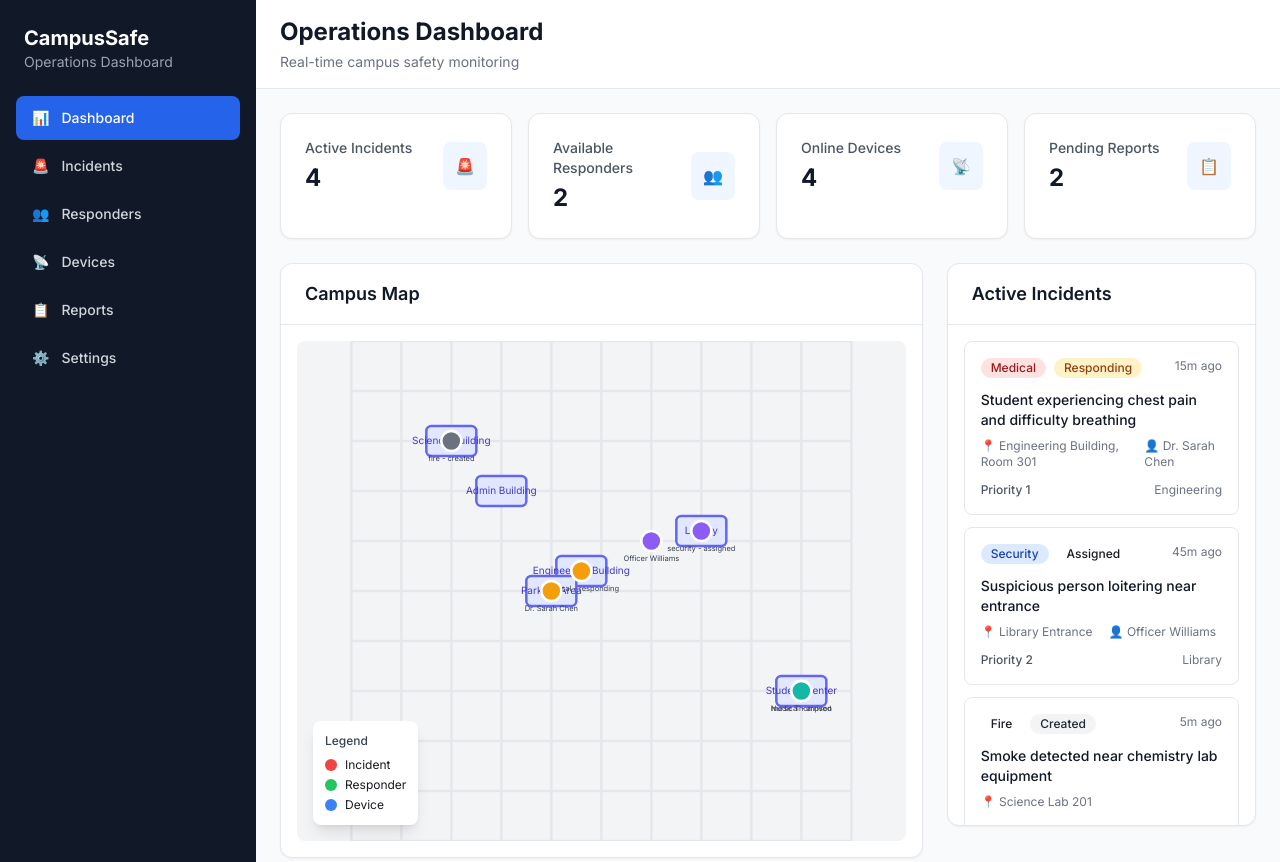
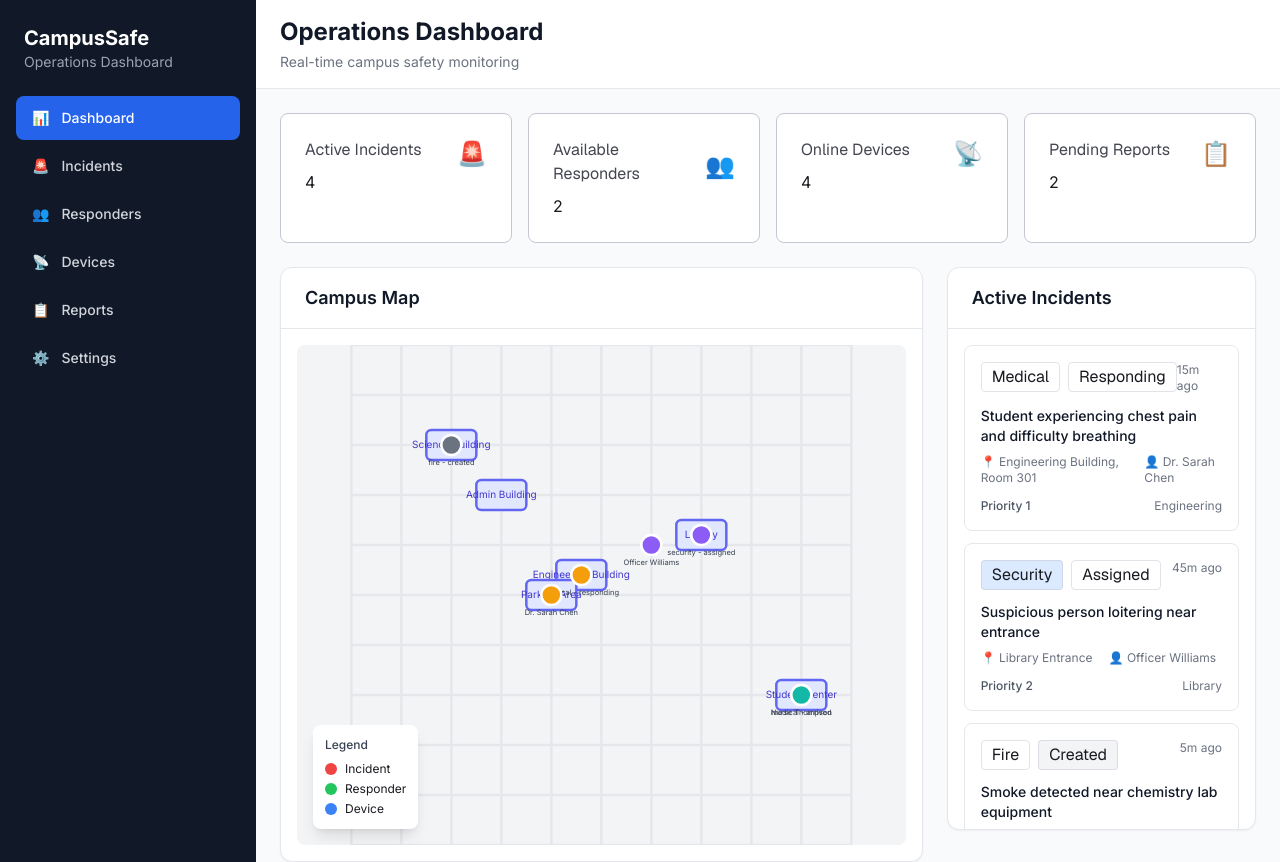
Before and after one commit to kalchan12/campussafe, a Next.js app in the folder apps/dashboard/: page /dashboard in a window 1280 px wide. Shown: the top 862 px of the page. Built offline with nearby package versions, Linux system fonts and the light colour scheme.

Commit message:
feat(dashboard): update UI primitive components and tests

```diff
--- a/apps/dashboard/components/ui/badge.tsx
+++ b/apps/dashboard/components/ui/badge.tsx
@@ -2,23 +2,26 @@ import { cn } from '@/lib/utils';
 
 interface BadgeProps {
   children: React.ReactNode;
-  variant?: 'default' | 'success' | 'warning' | 'error' | 'info';
+  variant?: 'default' | 'success' | 'warning' | 'error' | 'info' | 'critical' | 'high' | 'medium';
   className?: string;
 }
 
 export function Badge({ children, variant = 'default', className }: BadgeProps) {
   const variants = {
-    default: 'bg-gray-100 text-gray-800',
-    success: 'bg-green-100 text-green-800',
-    warning: 'bg-amber-100 text-amber-800',
-    error: 'bg-red-100 text-red-800',
-    info: 'bg-blue-100 text-blue-800',
+    default: 'bg-surface-variant text-on-surface-variant border border-outline-variant/50',
+    success: 'bg-emerald-50 text-emerald-700 border border-emerald-200',
+    warning: 'bg-tertiary-fixed text-on-tertiary-fixed border border-tertiary-fixed-dim/30',
+    error: 'bg-error-container text-on-error-container border border-error/20',
+    info: 'bg-secondary-container text-on-secondary-container border border-secondary/20',
+    critical: 'bg-error-container text-on-error-container border border-error/20',
+    high: 'bg-tertiary-fixed text-on-tertiary-fixed border border-on-tertiary-container/20',
+    medium: 'bg-surface-container-high text-on-surface-variant border border-outline-variant/50',
   };
 
   return (
     <span
       className={cn(
-        'inline-flex items-center px-2.5 py-0.5 rounded-full text-xs font-medium',
+        'inline-flex items-center px-2.5 py-0.5 rounded font-label-md text-label-md',
         variants[variant],
         className
       )}
--- a/apps/dashboard/components/ui/button.tsx
+++ b/apps/dashboard/components/ui/button.tsx
@@ -13,22 +13,22 @@ export function Button({
   ...props
 }: ButtonProps) {
   const variants = {
-    primary: 'bg-blue-600 text-white hover:bg-blue-700',
-    secondary: 'bg-gray-100 text-gray-900 hover:bg-gray-200',
-    ghost: 'text-gray-600 hover:bg-gray-100',
-    danger: 'bg-red-600 text-white hover:bg-red-700',
+    primary: 'bg-primary text-on-primary hover:bg-primary-container hover:text-on-primary-container',
+    secondary: 'bg-surface-container-lowest text-on-surface border border-outline-variant hover:bg-surface-variant',
+    ghost: 'text-primary hover:bg-surface-variant border border-transparent hover:border-outline-variant',
+    danger: 'bg-error text-on-error hover:bg-on-error-container',
   };
 
   const sizes = {
-    sm: 'px-3 py-1.5 text-sm',
-    md: 'px-4 py-2 text-sm',
-    lg: 'px-6 py-3 text-base',
+    sm: 'px-3 py-1.5 text-technical-sm font-technical-sm',
+    md: 'px-4 py-2 text-label-md font-label-md',
+    lg: 'px-6 py-3 text-label-md font-label-md min-h-[44px]',
   };
 
   return (
     <button
       className={cn(
-        'inline-flex items-center justify-center rounded-lg font-medium transition-colors focus:outline-none focus:ring-2 focus:ring-blue-500 focus:ring-offset-2 disabled:opacity-50 disabled:cursor-not-allowed',
+        'inline-flex items-center justify-center rounded font-medium transition-colors focus:outline-none focus:ring-2 focus:ring-primary focus:ring-offset-2 focus:ring-offset-surface disabled:opacity-50 disabled:cursor-not-allowed active:scale-[0.98]',
         variants[variant],
         sizes[size],
         className
--- a/apps/dashboard/components/ui/card.tsx
+++ b/apps/dashboard/components/ui/card.tsx
@@ -9,7 +9,7 @@ export function Card({ children, className }: CardProps) {
   return (
     <div
       className={cn(
-        'bg-white rounded-xl border border-gray-200 shadow-sm',
+        'bg-surface-container-lowest border border-outline-variant rounded-lg shadow-[0_4px_12px_rgba(0,0,0,0.05)]',
         className
       )}
     >
@@ -20,7 +20,7 @@ export function Card({ children, className }: CardProps) {
 
 export function CardHeader({ children, className }: CardProps) {
   return (
-    <div className={cn('px-6 py-4 border-b border-gray-200', className)}>
+    <div className={cn('px-6 py-4 border-b border-outline-variant', className)}>
       {children}
     </div>
   );
--- a/apps/dashboard/components/ui/stat-card.tsx
+++ b/apps/dashboard/components/ui/stat-card.tsx
@@ -3,7 +3,8 @@ import { cn } from '@/lib/utils';
 interface StatCardProps {
   title: string;
   value: number | string;
-  icon?: React.ReactNode;
+  icon?: string; // Material Symbols icon name
+  variant?: 'default' | 'critical';
   trend?: {
     value: number;
     isPositive: boolean;
@@ -11,34 +12,58 @@ interface StatCardProps {
   className?: string;
 }
 
-export function StatCard({ title, value, icon, trend, className }: StatCardProps) {
+export function StatCard({ title, value, icon, variant = 'default', trend, className }: StatCardProps) {
+  const isCritical = variant === 'critical';
+
   return (
     <div
       className={cn(
-        'bg-white rounded-xl border border-gray-200 p-6 shadow-sm',
+        'bg-surface-container-lowest border border-outline-variant rounded-lg p-6 flex flex-col gap-2 relative overflow-hidden',
         className
       )}
     >
-      <div className="flex items-center justify-between">
-        <div>
-          <p className="text-sm font-medium text-gray-600">{title}</p>
-          <p className="text-2xl font-bold text-gray-900 mt-1">{value}</p>
-        </div>
+      {isCritical && (
+        <div className="absolute inset-0 bg-error/10 pointer-events-none" />
+      )}
+      <div className="flex justify-between items-center relative z-10">
+        <span
+          className={cn(
+            'font-label-md text-label-md',
+            isCritical ? 'text-error font-bold' : 'text-on-surface-variant'
+          )}
+        >
+          {title}
+        </span>
         {icon && (
-          <div className="p-3 bg-blue-50 rounded-lg text-blue-600">{icon}</div>
+          <span
+            className={cn(
+              'material-symbols-outlined',
+              isCritical ? 'text-error' : 'text-primary'
+            )}
+          >
+            {icon}
+          </span>
         )}
       </div>
+      <span
+        className={cn(
+          'font-display-lg text-display-lg relative z-10',
+          isCritical ? 'text-error' : 'text-on-surface'
+        )}
+      >
+        {value}
+      </span>
       {trend && (
-        <div className="mt-4 flex items-center text-sm">
+        <div className="mt-2 flex items-center font-technical-sm text-technical-sm relative z-10">
           <span
             className={cn(
               'font-medium',
-              trend.isPositive ? 'text-green-600' : 'text-red-600'
+              trend.isPositive ? 'text-emerald-600' : 'text-error'
             )}
           >
             {trend.isPositive ? '+' : ''}{trend.value}%
           </span>
-          <span className="text-gray-500 ml-2">from last hour</span>
+          <span className="text-on-surface-variant ml-2">from last hour</span>
         </div>
       )}
     </div>
```
Also changed, not shown: 1 other file (tests, documents, lock files or other folders).
